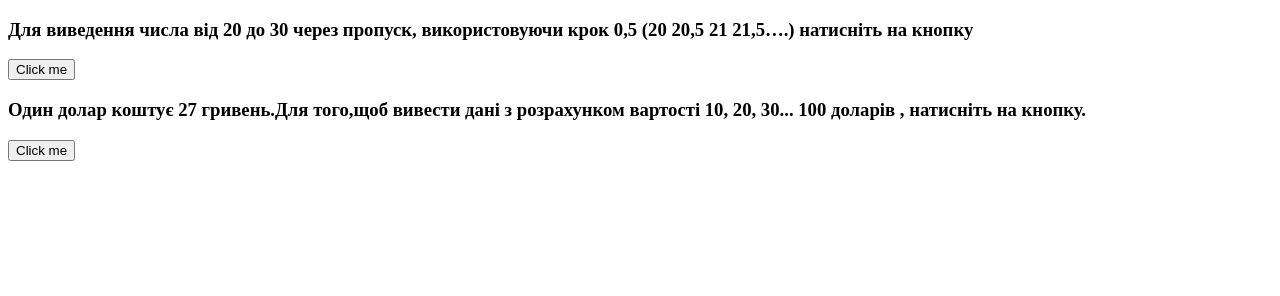
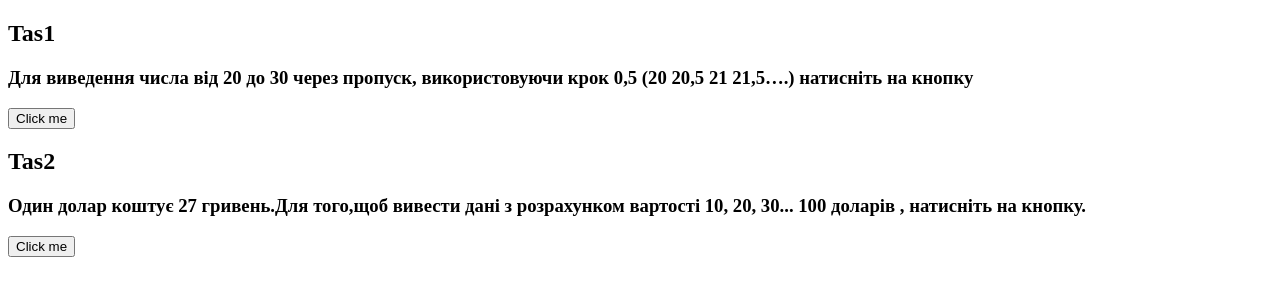
Before and after one commit to Demkovychkate/11, a plain HTML site: page index.html in a window 1280 px wide. Drawn offline with Linux system fonts and the light colour scheme.

Commit message:
Some changes

```diff
--- a/index.html
+++ b/index.html
@@ -6,10 +6,12 @@
     <title>MyElevenHomeWork</title>
 </head>
 <body>
+    <h2>Tas1</h2>
      <h3>Для виведення числа від 20 до 30 через пропуск, використовуючи крок 0,5 (20 20,5 21 21,5….) натисніть на кнопку </h3>
      <button class="btnOne">Click me</button>
      <p class="resOne"></p>
 
+     <h2>Tas2</h2>
      <h3>Один долар коштує 27 гривень.Для того,щоб вивести дані з розрахунком вартості 10, 20, 30... 100 доларів , натисніть на кнопку.</h3>
      <button class="btnTwo">Click me</button>
      <p class="resTwo"></p>
```
